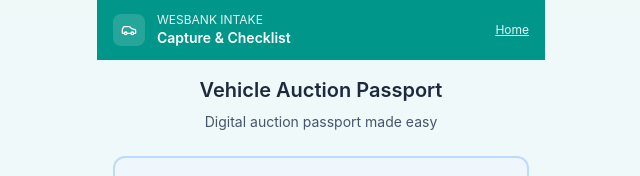
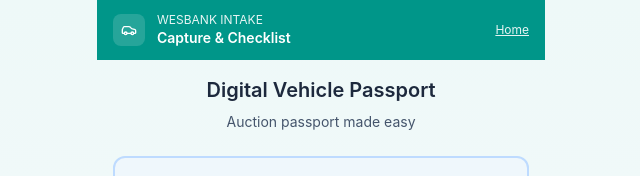
Before and after one commit to myjiyane/wb-intake, a React (Vite) app: page / in a window 1280 px wide. Shown: the top 176 px of the page, without its empty margins (319-959 px from the left). Built offline with nearby package versions, Linux system fonts and the light colour scheme; no server answers.

Commit message:
Fixed confidence display

```diff
--- a/src/pages/Start.tsx
+++ b/src/pages/Start.tsx
@@ -146,9 +146,9 @@
     <div className="space-y-6 max-w-md mx-auto">
       {/* Header */}
       <div className="text-center space-y-2">
-        <h1 className="text-xl font-semibold text-slate-800">Vehicle Auction Passport</h1>
+        <h1 className="text-xl font-semibold text-slate-800">Digital Vehicle Passport</h1>
         <p className="text-sm text-slate-600">
-          Digital auction passport made easy
+          Auction passport made easy
         </p>
       </div>
 
--- a/src/pages/Vin.tsx
+++ b/src/pages/Vin.tsx
@@ -795,7 +795,7 @@
                       <span>OCR Results:</span>
                       <span className="flex items-center gap-1">
                         <Eye className="w-3 h-3" />
-                        {odometerReading.confidence.toFixed(0)}% confidence
+                        {odometerReading.confidence}% confidence
                       </span>
                     </div>
 
```
